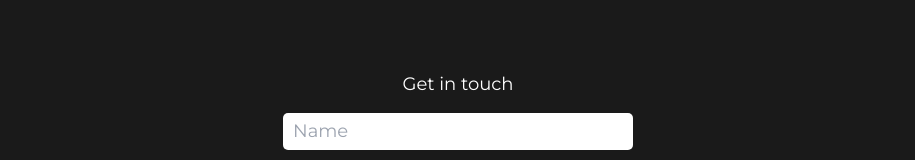
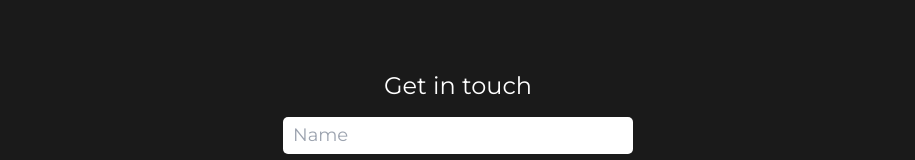
Before and after one commit to enzorod10/portfolio, a Next.js app: page / in a window 1280 px wide. Shown: the part 3965-4125 px from the top of the page, without its empty margins (182-1097 px from the left). Built offline with nearby package versions, Linux system fonts and the light colour scheme.

Commit message:
increased font size on contact section

```diff
--- a/src/components/Contact/Contact.js
+++ b/src/components/Contact/Contact.js
@@ -21,7 +21,7 @@ function Contact(){
 
     return(
         <form style={{ position: 'relative' }} onSubmit={handleSubmit} className='contactContainer'>
-            <h2  className='text-white text-lg'>Get in touch</h2>
+            <h2  className='text-white text-2xl'>Get in touch</h2>
             <input required={true} name='name' placeholder='Name' className='contactSectionName' type='text'/>
             <input required={true} name='email' placeholder='Email' className='contactSectionEmail' type='email'/>
             <textarea required={true} name='message' placeholder='Message' className='contactSectionMessage' type='text' style={{resize: 'none'}}/>
```
